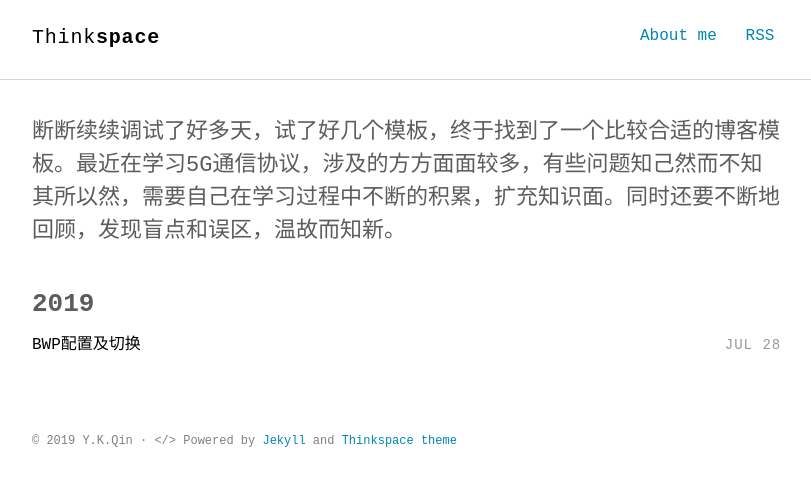
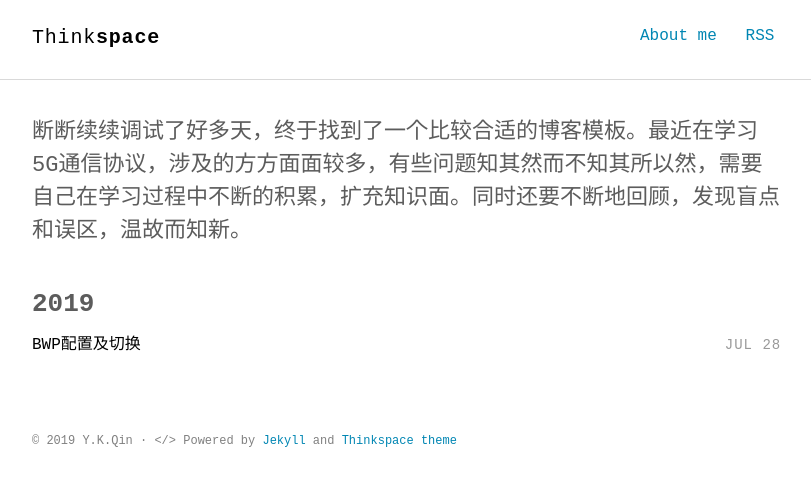
Before and after one commit to ykqin/ykqin.github.io, a Jekyll site: the page built from index.html, in a window 1280 px wide. Shown: the top 486 px of the page, without its empty margins (232-1043 px from the left). Built offline with Jekyll 4.4.1, drawn with Linux system fonts in a browser that asks for light colours; some web fonts are replaced.

Commit message:
Update intro.html

```diff
--- a/_includes/intro.html
+++ b/_includes/intro.html
@@ -1,5 +1,5 @@
 <section class="intro">
-  <div class="container">
-    <p class="lead">断断续续调试了好多天，试了好几个模板，终于找到了一个比较合适的博客模板。最近在学习5G通信协议，涉及的方方面面较多，有些问题知己然而不知其所以然，需要自己在学习过程中不断的积累，扩充知识面。同时还要不断地回顾，发现盲点和误区，温故而知新。</p>
-  </div>
+    <div class="container">
+        <p class="lead">断断续续调试了好多天，终于找到了一个比较合适的博客模板。最近在学习5G通信协议，涉及的方方面面较多，有些问题知其然而不知其所以然，需要自己在学习过程中不断的积累，扩充知识面。同时还要不断地回顾，发现盲点和误区，温故而知新。</p>
+    </div>
 </section>
```
